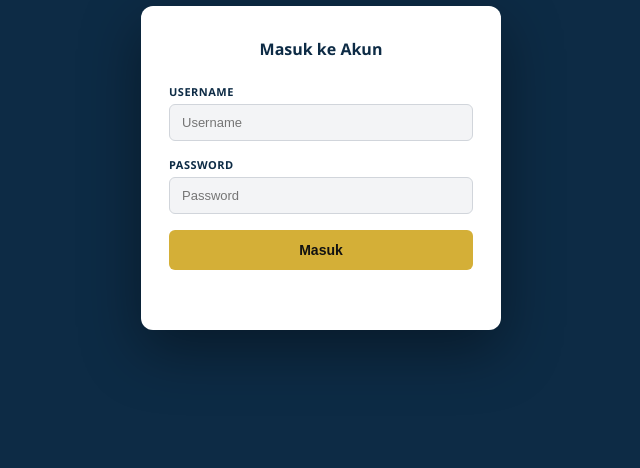
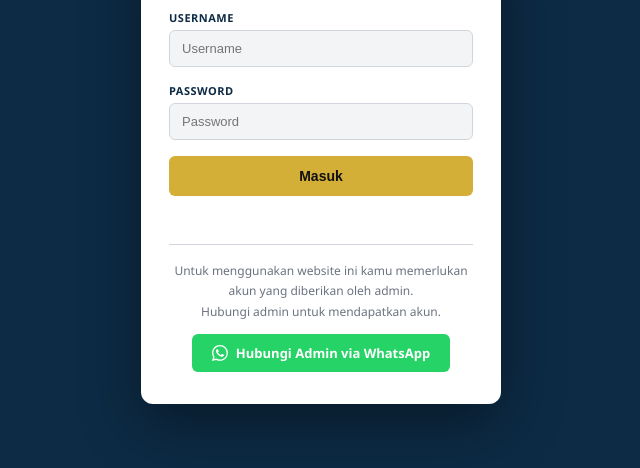
Before and after one commit to rivaldianggarapurwadi-gif/lhp-web-6, a plain HTML site: page templates/login.html in a window 1280 px wide. Shown: the part 314-782 px from the top of the page, without its empty margins (319-959 px from the left). Drawn offline with Linux system fonts and the light colour scheme.

Commit message:
Add files via upload

```diff
--- a/templates/login.html
+++ b/templates/login.html
@@ -56,6 +56,25 @@
   </div>
   <button class="btn" id="btn-login" onclick="doLogin()">Masuk</button>
   <div id="err"></div>
+
+  <div style="margin-top:20px;padding-top:16px;border-top:1px solid var(--border);
+              text-align:center;">
+    <p style="font-size:12px;color:var(--muted);line-height:1.7;margin-bottom:12px;">
+      Untuk menggunakan website ini kamu memerlukan akun yang diberikan oleh admin.<br>
+      Hubungi admin untuk mendapatkan akun.
+    </p>
+    <a href="https://wa.me/6282117108415?text=Halo%2C%20saya%20ingin%20meminta%20akun%20untuk%20mengakses%20website%20LHP%20AKPOL."
+       target="_blank"
+       style="display:inline-flex;align-items:center;gap:8px;
+              background:#25D366;color:#fff;text-decoration:none;
+              border-radius:6px;padding:10px 20px;font-size:13px;font-weight:700;
+              transition:background .15s;">
+      <svg xmlns="http://www.w3.org/2000/svg" width="16" height="16" fill="currentColor" viewBox="0 0 16 16">
+        <path d="M13.601 2.326A7.854 7.854 0 0 0 7.994 0C3.627 0 .068 3.558.064 7.926c0 1.399.366 2.76 1.057 3.965L0 16l4.204-1.102a7.933 7.933 0 0 0 3.79.965h.004c4.368 0 7.926-3.558 7.93-7.93A7.898 7.898 0 0 0 13.6 2.326zM7.994 14.521a6.573 6.573 0 0 1-3.356-.92l-.24-.144-2.494.654.666-2.433-.156-.251a6.56 6.56 0 0 1-1.007-3.505c0-3.626 2.957-6.584 6.591-6.584a6.56 6.56 0 0 1 4.66 1.931 6.557 6.557 0 0 1 1.928 4.66c-.004 3.639-2.961 6.592-6.592 6.592zm3.615-4.934c-.197-.099-1.17-.578-1.353-.646-.182-.065-.315-.099-.445.099-.133.197-.513.646-.627.775-.114.133-.232.148-.43.05-.197-.1-.836-.308-1.592-.985-.59-.525-.985-1.175-1.103-1.372-.114-.198-.011-.304.088-.403.087-.088.197-.232.296-.346.1-.114.133-.198.198-.33.065-.134.034-.248-.015-.347-.05-.099-.445-1.076-.612-1.47-.16-.389-.323-.335-.445-.34-.114-.007-.247-.007-.38-.007a.729.729 0 0 0-.529.247c-.182.198-.691.677-.691 1.654 0 .977.71 1.916.81 2.049.098.133 1.394 2.132 3.383 2.992.47.205.84.326 1.129.418.475.152.904.129 1.246.08.38-.058 1.171-.48 1.338-.943.164-.464.164-.86.114-.943-.049-.084-.182-.133-.38-.232z"/>
+      </svg>
+      Hubungi Admin via WhatsApp
+    </a>
+  </div>
 </div>
 <script>
 async function doLogin() {
```
